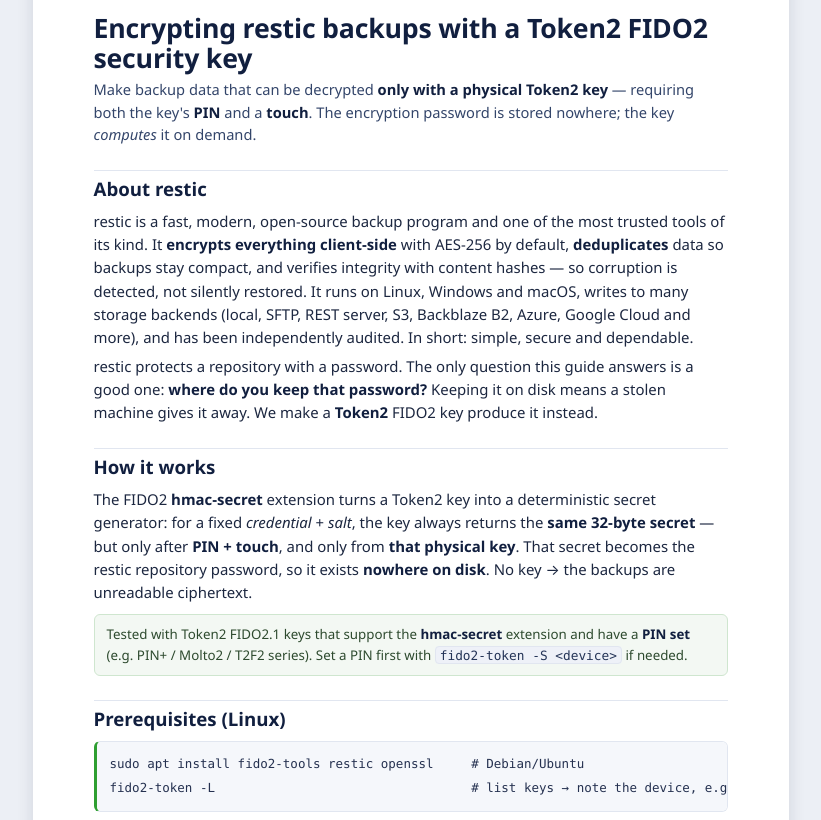
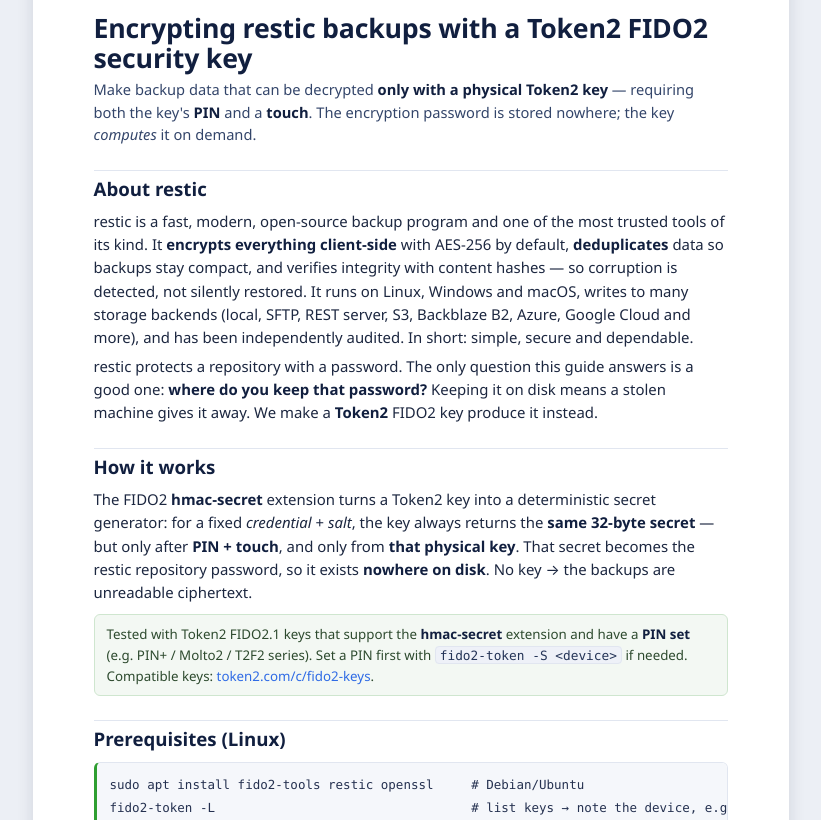
Before and after one commit to ruslanmhuseynov/bitrone-box, a plain HTML site: page docs/restic-token2-fido2.html in a window 1280 px wide. Shown: the part 131-951 px from the top of the page, without its empty margins (229-1050 px from the left). Drawn offline with Linux system fonts and the light colour scheme.

Commit message:
docs: link Token2 FIDO2 keys page (token2.com/c/fido2-keys) in note + footer
Co-Authored-By: Claude Opus 4.8 <noreply@anthropic.com>

```diff
--- a/docs/restic-token2-fido2.html
+++ b/docs/restic-token2-fido2.html
@@ -27,6 +27,7 @@
   ul{margin:6px 0 6px 2px;padding-left:18px}
   li{margin:3px 0}
   b,strong{color:var(--navy)}
+  a{color:#2F6BE5;text-decoration:none}
   code{font-family:"Consolas","DejaVu Sans Mono",monospace;font-size:9.6pt;
     background:#eef1f8;border:1px solid var(--line);border-radius:4px;padding:.5px 4px;color:#243457}
   pre{background:var(--codebg);border:1px solid var(--line);border-left:3px solid var(--green);
@@ -84,7 +85,8 @@
 
   <div class="note">Tested with Token2 FIDO2.1 keys that support the <b>hmac-secret</b> extension and
      have a <b>PIN set</b> (e.g. PIN+ / Molto2 / T2F2 series). Set a PIN first with
-     <code>fido2-token -S &lt;device&gt;</code> if needed.</div>
+     <code>fido2-token -S &lt;device&gt;</code> if needed. Compatible keys:
+     <a href="https://www.token2.com/c/fido2-keys">token2.com/c/fido2-keys</a>.</div>
 
   <h2>Prerequisites (Linux)</h2>
 <pre><code>sudo apt install fido2-tools restic openssl     # Debian/Ubuntu
@@ -172,7 +174,7 @@ echo wrong-password \
         production use.</li>
   </ul>
 
-  <footer>restic + Token2 FIDO2 (hmac-secret) · integration guide</footer>
+  <footer>restic + Token2 FIDO2 (hmac-secret) · <a href="https://www.token2.com/c/fido2-keys">token2.com/c/fido2-keys</a></footer>
 
 </div>
 </body>
```
Also changed, not shown: docs/restic-token2-fido2-ru.html (+4 -2 lines), 1 other file.
